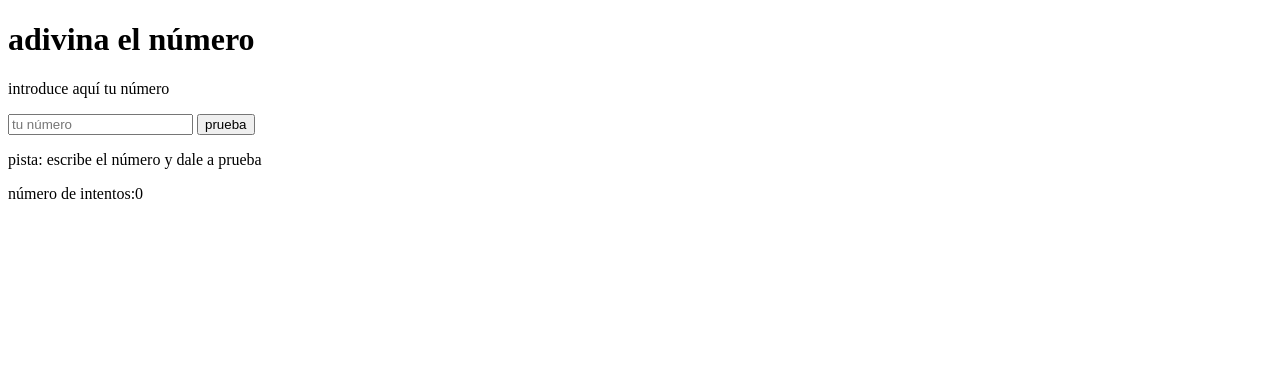
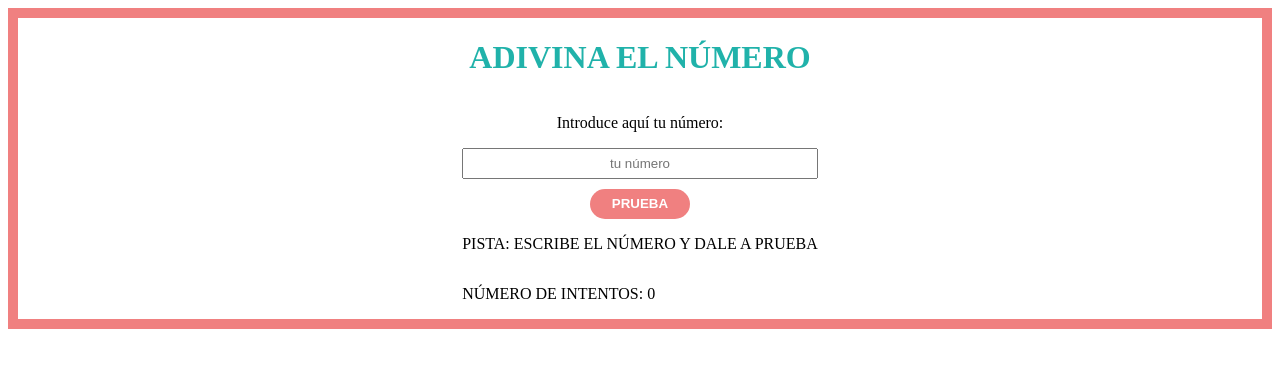
Before and after one commit to mhbeatriz/Adivina-el-numero, a plain HTML site: page index.html in a window 1280 px wide. Drawn offline with Linux system fonts and the light colour scheme.

Commit message:
add styles

```diff
--- a/index.html
+++ b/index.html
@@ -12,12 +12,12 @@
 <body>
     <main class="main">
         <h1 class="title">adivina el número</h1>
-        <p class="subtitle">introduce aquí tu número</p>
+        <p class="subtitle">introduce aquí tu número:</p>
         <form class="form js-form">
             <input type="text" placeholder="tu número" class="input js-input">
             <button class="button js-button">prueba</button>
             <p class="clue js-clue">pista: escribe el número y dale a prueba</p>
-            <p class="try js-try">número de intentos:0</p>
+            <p class="try js-try">número de intentos: 0</p>
         </form>
     </main>
 
--- a/main.css
+++ b/main.css
@@ -0,0 +1,55 @@
+/* * {
+  margin: 0;
+  padding: 0;
+} */
+
+.main {
+  border: 10px solid lightcoral;
+  display: flex;
+  flex-direction: column;
+  align-items: center;
+  justify-content: center;
+}
+
+.title {
+  text-transform: uppercase;
+  color: lightseagreen;
+}
+
+.subtitle {
+  text-transform: lowercase;
+}
+.subtitle::first-letter {
+  text-transform: uppercase;
+}
+
+.form {
+  display: flex;
+  flex-direction: column;
+}
+
+.button {
+  background-color: lightcoral;
+  color: white;
+  border: none;
+  border-radius: 20px;
+  width: 100px;
+  height: 30px;
+  text-transform: uppercase;
+  font-weight: bold;
+  margin: auto;
+  margin-top: 10px;
+}
+
+.input {
+  height: 25px;
+  text-align: center;
+}
+
+.clue {
+  text-transform: uppercase;
+}
+
+.try {
+  text-transform: uppercase;
+}
```
